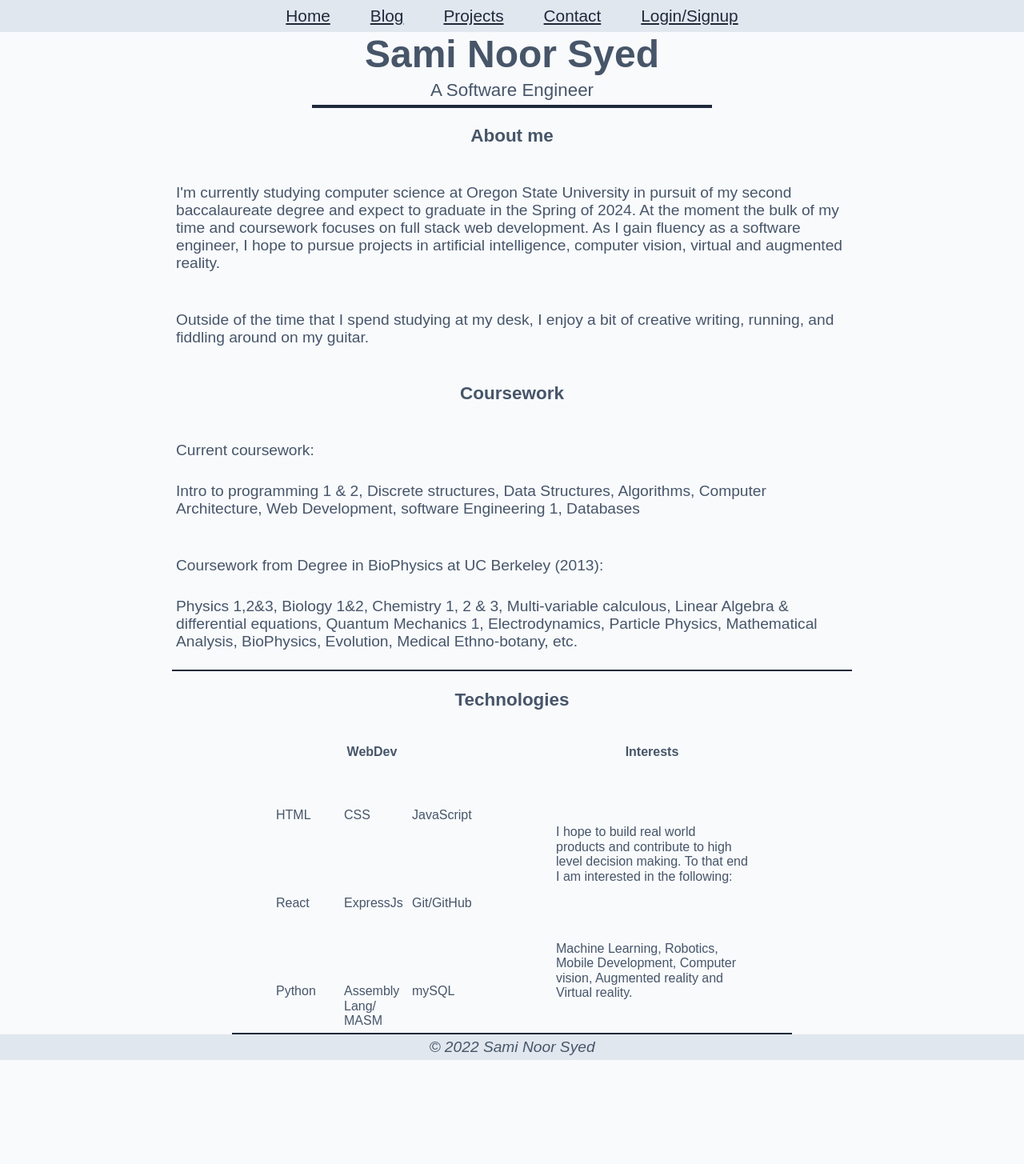
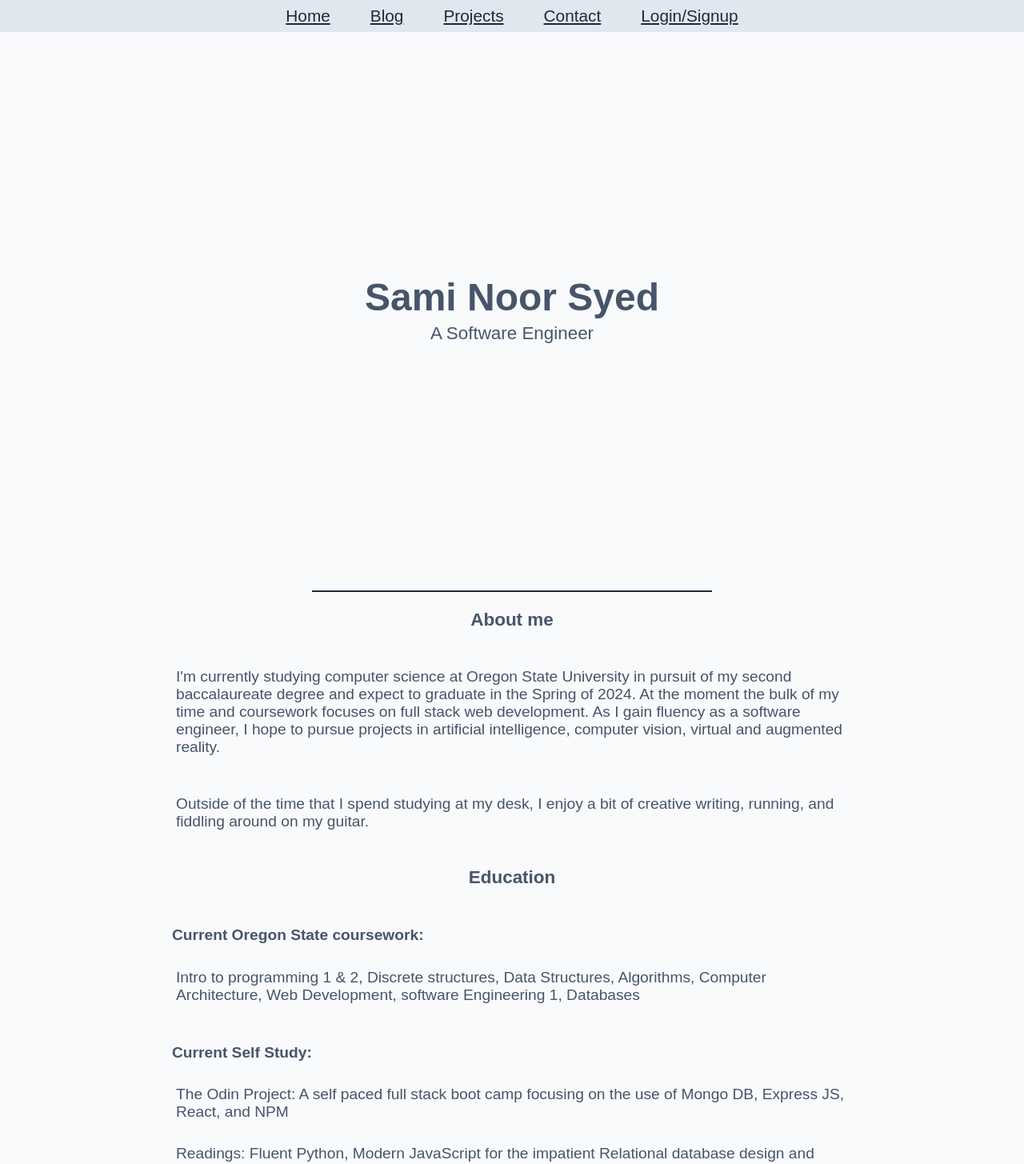
Before and after one commit to saminoorsyed/portfolio, a React (Create React App) app in the folder version3/portfolio_ui/: page / in a window 1280 px wide. Shown: the top 1455 px of the page at 80% size. Before the commit the page ends 1325 px from the top, so only its background shows below. Built offline with nearby package versions, Linux system fonts and the light colour scheme; a web font is replaced by a local one.

Commit message:
version without backend

```diff
--- a/version3/portfolio_ui/src/App.css
+++ b/version3/portfolio_ui/src/App.css
@@ -266,6 +266,7 @@
             padding:0;
             align-items: center;
             justify-content: center;
+            height: 700px;
           }
           .landing>*{
             margin: 0px;
--- a/version3/portfolio_ui/src/components/About.js
+++ b/version3/portfolio_ui/src/components/About.js
@@ -6,15 +6,22 @@ export default function About() {
         <h3>About me</h3>
         <p>I'm currently studying computer science at Oregon State University in pursuit of my second baccalaureate degree and expect to graduate in the Spring of 2024. At the moment the bulk of my time and coursework focuses on full stack web development. As I gain fluency as a software engineer, I hope to pursue projects in artificial intelligence, computer vision, virtual and augmented reality.</p>
         <p> Outside of the time that I spend studying at my desk, I enjoy a bit of creative writing, running, and fiddling around on my guitar.</p>
-        <h3> Coursework </h3>
+        <h3> Education </h3>
         <div>
-          <p>Current coursework:</p>
+          <h4>Current Oregon State coursework:</h4>
           <p> Intro to programming 1 & 2, Discrete structures, Data Structures, Algorithms, Computer Architecture, Web Development, software Engineering 1, Databases</p>
         </div>
 
         <div>
-          <p>Coursework from Degree in BioPhysics at UC Berkeley (2013):</p>
-          <p> Physics 1,2&3, Biology 1&2, Chemistry 1, 2 & 3, Multi-variable calculous, Linear Algebra & differential equations, Quantum Mechanics 1, Electrodynamics, Particle Physics, Mathematical Analysis, BioPhysics, Evolution, Medical Ethno-botany, etc.  </p>
+          <h4> Current Self Study:</h4>
+          <p> The Odin Project: A self paced full stack boot camp focusing on the use of Mongo DB, Express JS, React, and NPM</p>
+          <p> Readings: Fluent Python, Modern JavaScript for the impatient Relational database design and implementation, Handbook of software Engineering Methods </p>
+        </div>
+
+
+        <div>
+          <h4>Coursework from Degree in BioPhysics at UC Berkeley (2013):</h4>
+          <p> Physics 1,2&3, Biology 1&2, Chemistry 1&2, Organic Chemistry, Multi-variable calculous, Linear Algebra & differential equations, Quantum Mechanics 1, Electrodynamics, Particle Physics, Mathematical Analysis, BioPhysics, Evolution, Medical Ethno-botany, etc.</p>
         </div>
     </article>
   );
--- a/version3/portfolio_ui/src/components/Header.js
+++ /dev/null
@@ -1,11 +0,0 @@
-import '../App.css'
-
-
-export default function article() {
-  return (
-    <article className='landing'>
-      <h1>Sami Noor Syed</h1>
-      <p>A Software Engineer</p>
-    </article>
-  );
-}
--- a/version3/portfolio_ui/src/components/Landing.js
+++ b/version3/portfolio_ui/src/components/Landing.js
@@ -1,9 +1,9 @@
-import Header from './Header';
 import '../App.css'
 export default function Landing() {
   return (
-    <article>
-        <Header/>
+    <article className='landing'>
+      <h1>Sami Noor Syed</h1>
+      <p>A Software Engineer</p>
     </article>
   )
 };
--- a/version3/portfolio_ui/src/components/Technologies.js
+++ b/version3/portfolio_ui/src/components/Technologies.js
@@ -6,7 +6,7 @@ export default function Technologies() {
         {/* div to contain all tech cards which contain each tech will connect to database soon */}
         <div className='technologies'>
           <div className='techType'>
-            <h4> WebDev</h4>
+            <h4> Skills </h4>
             <div className='cardContent'>
 
               <div className='tech'>
@@ -58,13 +58,13 @@ export default function Technologies() {
           </div>
 
           <div className='techType'>
-            <h4>Interests</h4>
+            <h4>Goals</h4>
             <div className='cardContent'>
               <p>
-              I hope to build real world products and contribute to high level decision making. To that end I am interested in the following:
+              I hope to build real world products and contribute to high level decision making. I hope to  To that end I am interested in the following:
               </p>
               <p>
-              Machine Learning, Robotics, Mobile Development, Computer vision, Augmented reality and Virtual reality.
+                Artificial Intelligence, Computer vision, Virtual and Augmented reality.
               </p>
             </div>
           </div>
--- a/version3/portfolio_ui/src/pages/BlogPage.js
+++ b/version3/portfolio_ui/src/pages/BlogPage.js
@@ -32,10 +32,11 @@ export default function BlogPage(){
                     </article>
                     <form className='blogSearch'>
                         <fieldset>
-                        <label htmlFor="search">Search terms</label>
+                        <label htmlFor="search">Find a blog quickly by searching key terms here!</label>
                         <input
                             type="text"
-                            id="search" />
+                            id="search"
+                            placeholder='ex: react-router-dom'/>
                         </fieldset>
 
                         <fieldset>
--- a/version3/portfolio_ui/src/pages/ContactPage.js
+++ b/version3/portfolio_ui/src/pages/ContactPage.js
@@ -1,17 +1,19 @@
 // import dependencies
 import React from 'react';
+import { useState } from 'react';
 // import components
 
 
 export default function BlogPage(){
+
     return(
         <section>
             <h1>Contact Me </h1>
             <p> Do you have questions, or are you interested in collaborating with me?</p>
             <p> Please reach out!</p>
+
             <form className='contact'>
-
-            <fieldset class="contactInfo">
+            <fieldset className="contactInfo">
                 <input
                     type={"text"}
                     placeholder = "first name"
@@ -33,9 +35,9 @@ export default function BlogPage(){
                 name="w3review"
                 rows="4"
                 cols="50"
-                placeholder='Write your message here!'/>
+                placeholder='Do not navigate away until you submit your message! Otherwise, it will be cleared from this message box '/>
             </form>
             <button>submit</button>
         </section>
     )
-}
+};
```
